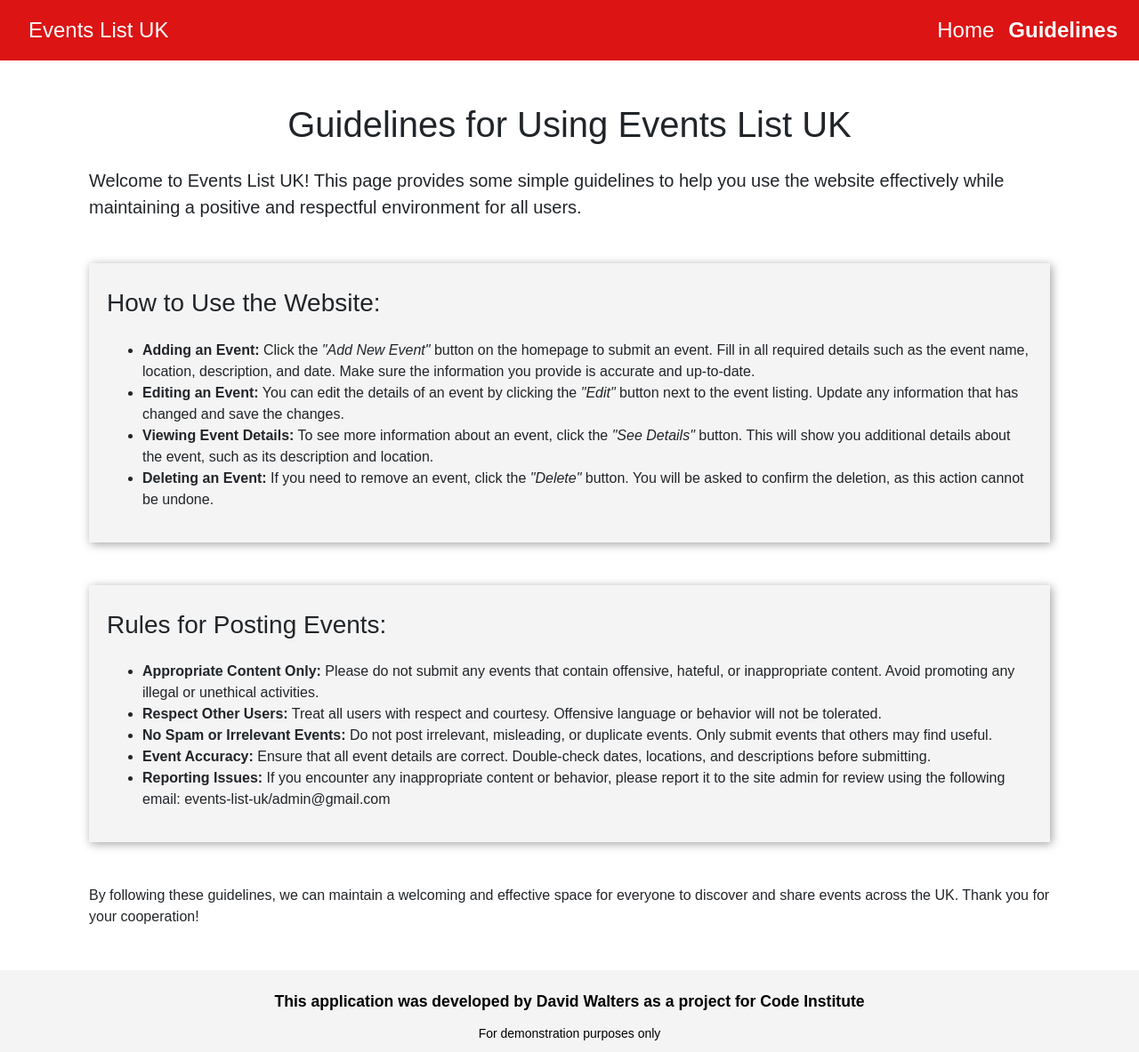
After one commit to david-walters/Milestone-3-Code-Institute, a Flask app: page /guidelines in a window 1280 px wide. The commit adds this page. Shown: the whole page at 89% size. Run offline with Flask 3, Linux system fonts and the light colour scheme.

Commit message:
Create a guidlines page and give it content to explain how to use the website. Create a href for in the base file and create a route for it to be rendered. Style it to match the style of the rest of the website

```diff
--- a/events_list/routes.py
+++ b/events_list/routes.py
@@ -61,6 +61,10 @@ def delete_event(event_id):
 
     return redirect(url_for('index'))
 
+@app.route('/guidelines')
+def guidelines():
+    return render_template('guidelines.html')
+
 @app.route('/')
 def index():
 
--- a/events_list/templates/base.html
+++ b/events_list/templates/base.html
@@ -27,7 +27,8 @@
                     <a class="nav-link {% if request.endpoint == 'index' %}active{% endif %}"
                         href="{{ url_for('index') }}">Home {% if request.endpoint == 'index' %}<span
                             class="sr-only">(current)</span>{% endif %}</a>
-                    <a class="nav-link {% if request.endpoint == 'guidelines' %}active{% endif %}" href="#">Guidelines
+                    <a class="nav-link {% if request.endpoint == 'guidelines' %}active{% endif %}"
+                        href="{{ url_for('guidelines') }}">Guidelines
                         {% if request.endpoint == 'guidelines' %}<span class="sr-only">(current)</span>{% endif %}</a>
                 </div>
             </div>
--- /dev/null
+++ b/events_list/templates/guidelines.html
@@ -0,0 +1,52 @@
+{% extends "base.html" %}
+
+{% block content %}
+<div class="container my-5">
+    <h1 class="text-center mb-4">Guidelines for Using Events List UK</h1>
+
+    <p class="lead">Welcome to <strong>Events List UK</strong>! This page provides some simple guidelines to help you
+        use the website effectively while maintaining a positive and respectful environment for all users.</p>
+
+    <section class="card-bg mt-5">
+        <h3 class="mt-2">How to Use the Website:</h3>
+        <ul class="mt-4">
+            <li><strong>Adding an Event:</strong> Click the <em>"Add New Event"</em> button on the homepage to submit an
+                event. Fill in all required details such as the event name, location, description, and date. Make sure
+                the
+                information you provide is accurate and up-to-date.</li>
+            <li><strong>Editing an Event:</strong> You can edit the details of an event by clicking the <em>"Edit"</em>
+                button next to the event listing. Update any information that has changed and save the changes.</li>
+            <li><strong>Viewing Event Details:</strong> To see more information about an event, click the <em>"See
+                    Details"</em> button. This will show you additional details about the event, such as its description
+                and
+                location.</li>
+            <li><strong>Deleting an Event:</strong> If you need to remove an event, click the <em>"Delete"</em> button.
+                You
+                will be asked to confirm the deletion, as this action cannot be undone.</li>
+        </ul>
+    </section>
+
+    <section class="card-bg mt-5 mb-5">
+        <h3 class="mt-2">Rules for Posting Events:</h3>
+        <ul class="mt-4">
+            <li><strong>Appropriate Content Only:</strong> Please do not submit any events that contain offensive,
+                hateful,
+                or inappropriate content. Avoid promoting any illegal or unethical activities.</li>
+            <li><strong>Respect Other Users:</strong> Treat all users with respect and courtesy. Offensive language or
+                behavior will not be tolerated.</li>
+            <li><strong>No Spam or Irrelevant Events:</strong> Do not post irrelevant, misleading, or duplicate events.
+                Only
+                submit events that others may find useful.</li>
+            <li><strong>Event Accuracy:</strong> Ensure that all event details are correct. Double-check dates,
+                locations,
+                and descriptions before submitting.</li>
+            <li><strong>Reporting Issues:</strong> If you encounter any inappropriate content or behavior, please report
+                it
+                to the site admin for review using the following email: events-list-uk/admin@gmail.com</li>
+        </ul>
+    </section>
+
+    <p class="mt-4">By following these guidelines, we can maintain a welcoming and effective space for everyone to
+        discover and share events across the UK. Thank you for your cooperation!</p>
+</div>
+{% endblock %}
```
